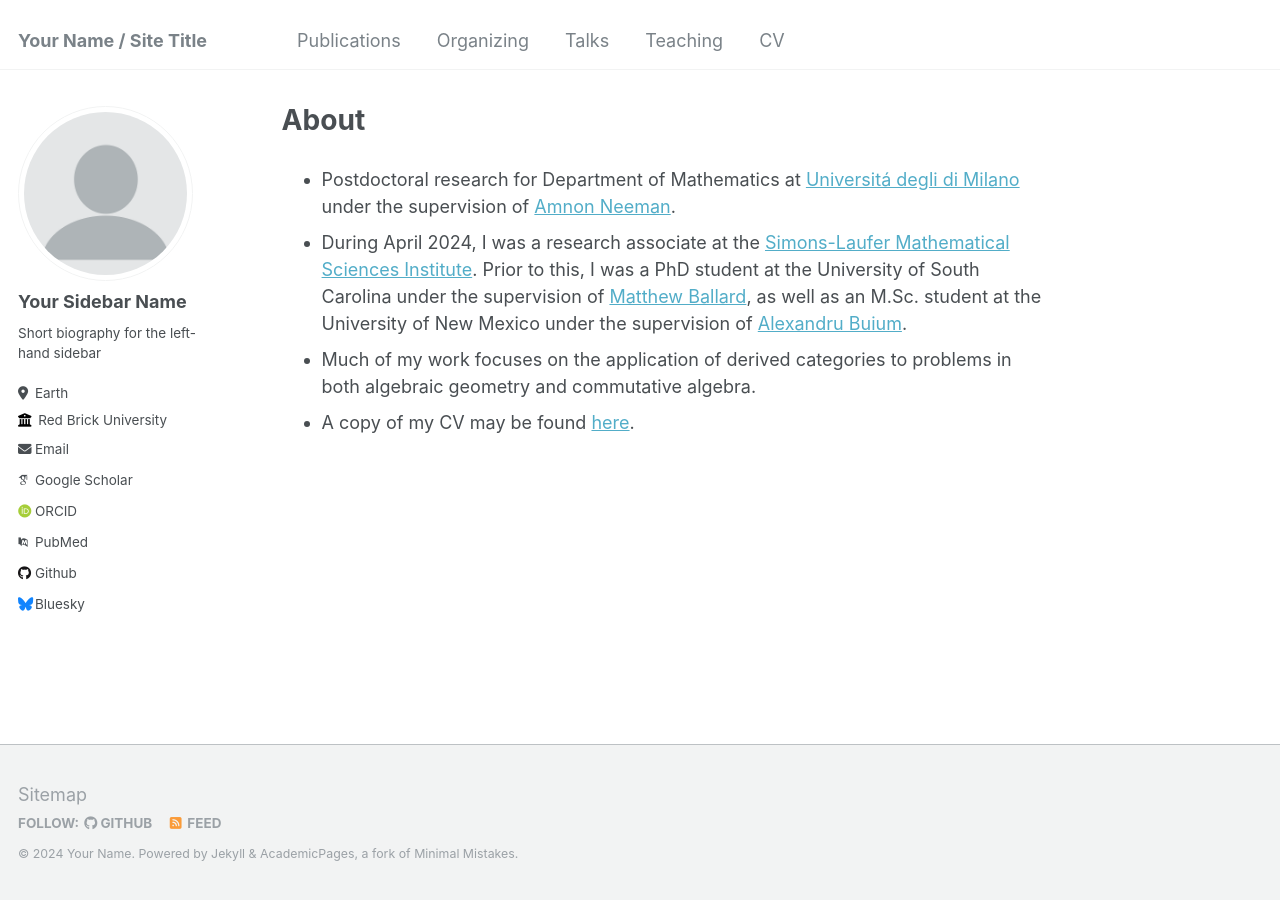
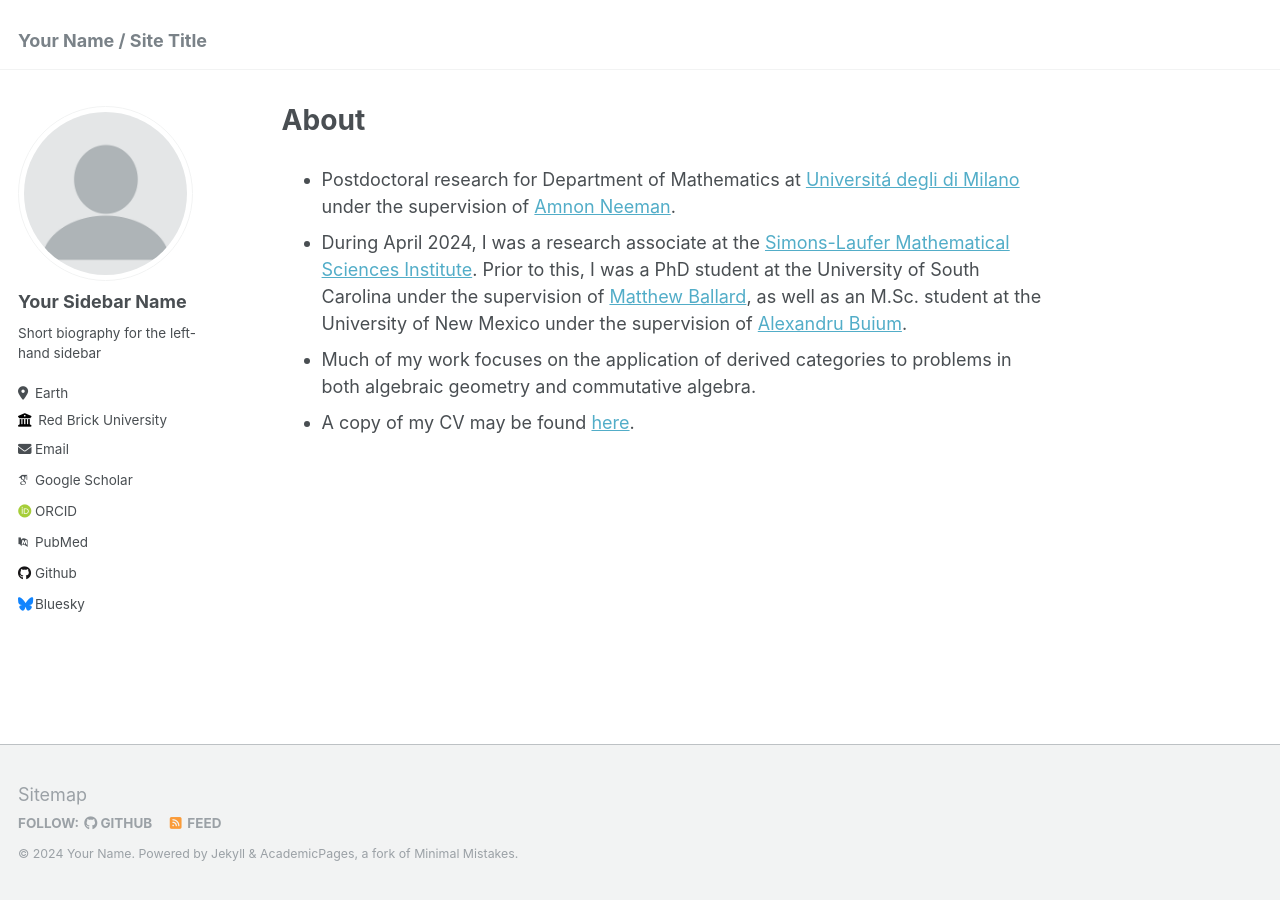
Before and after one commit to lankp/oldoldfile, a Jekyll site: the page built from _pages/about.md, in a window 1280 px wide. Built offline with Jekyll 4.4.1, drawn with Linux system fonts in a browser that asks for light colours; some web fonts are replaced.

Commit message:
Update navigation.yml

```diff
--- a/_data/navigation.yml
+++ b/_data/navigation.yml
@@ -1,16 +1,2 @@
 # main links links
 main:
-  - title: "Publications"
-    url: /publications/
-
-  - title: "Organizing"
-    url: /organizing/
-
-  - title: "Talks"
-    url: /talks/
-
-  - title: "Teaching"
-    url: /teaching/
-
-  - title: "CV"
-    url: /cv/
```
